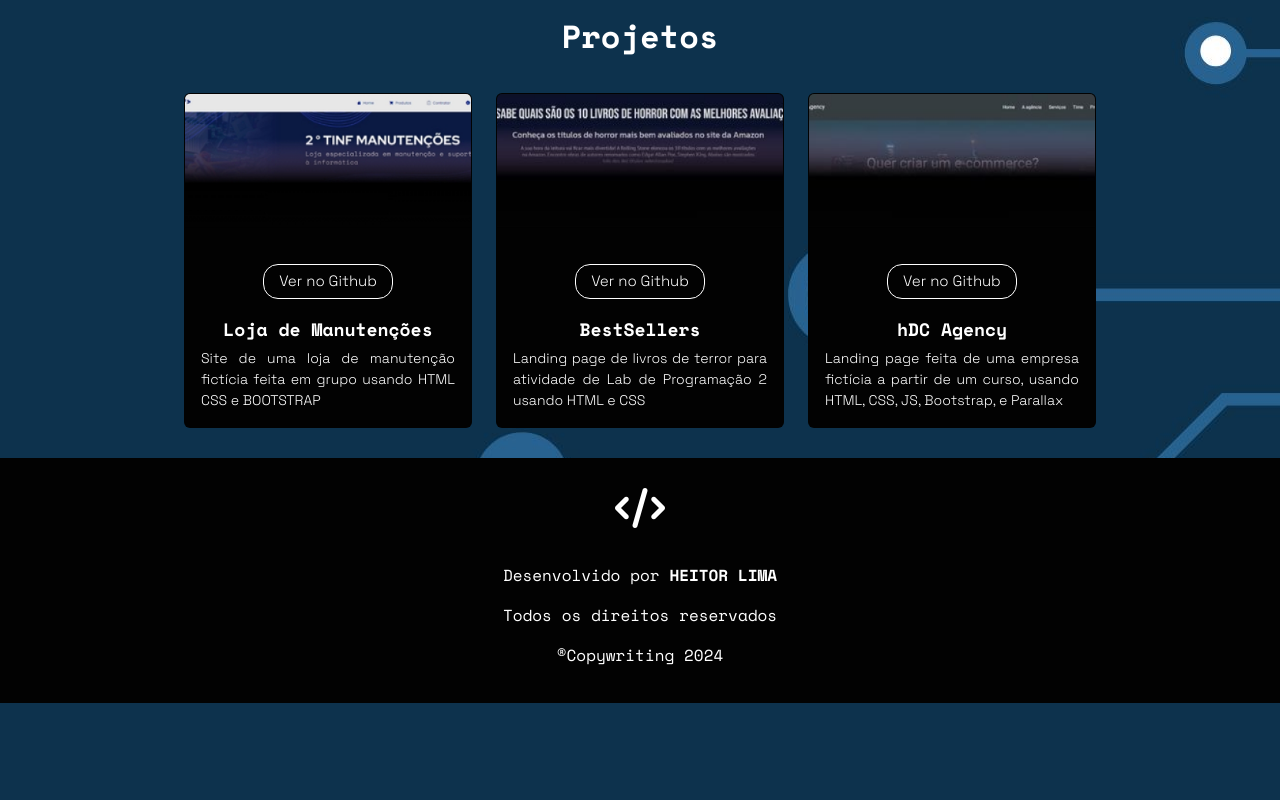
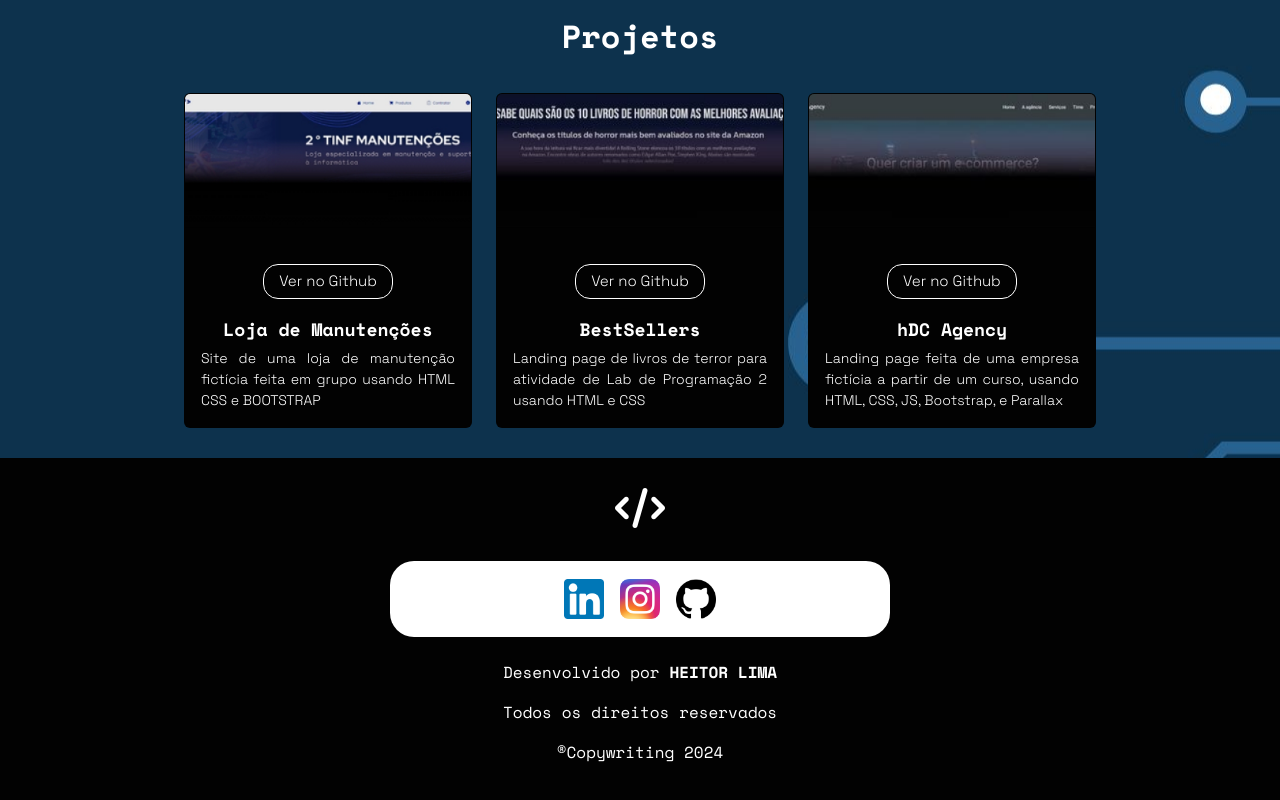
Before and after one commit to heitorfl/Portifolio, a plain HTML site: page index.html in a window 1280 px wide. Shown: the part 1093-1893 px from the top of the page. Before the commit the page ends 1796 px from the top, so only its background shows below. Drawn offline with nearby package versions, Linux system fonts and the light colour scheme.

Commit message:
Correção bug responsividade mobile

```diff
--- a/index.html
+++ b/index.html
@@ -134,6 +134,11 @@
             <div id="logo">
                 <i class="fa-solid fa-code"></i>
             </div>
+            <div class="f-sociais">
+                <a href="https://www.linkedin.com/in/heitor-fernandes-de-lima-25aaa7339/" target="_blank"><img src="src/img/linkedinho.png" alt="" ></a>
+                <a href="https://www.instagram.com/_heitorfl" target="_blank"><img src="src/img/instagrao.png" alt=""></a>
+                <a href="https://github.com/heitorfl" target="_blank"><img src="src/img/goodhub.png" alt=""></a>
+            </div>
             <p class="font-space-mono">Desenvolvido por <strong>HEITOR LIMA</strong></p>
             <p class="font-space-mono">Todos os direitos reservados</p>
             <p class="font-space-mono">&regCopywriting 2024</p>
--- a/src/css/style.css
+++ b/src/css/style.css
@@ -236,13 +236,32 @@
     padding: 20px;
     background-color: #020202;
     margin-bottom: 0;
+    justify-content: center;
+    align-items: center;
+    display: flex;
+    flex-direction: column;
+}
+
+footer .f-sociais{
+    display: flex;
+    align-items: center;
+    justify-content: center;
+    background-color: #FFFF;
+    padding: 10px 0 10px 0;
+    width: 500px;
+    margin: 23px;
+    border-radius: 24px;
+}
+
+footer .f-sociais img{
+    width: 40px;
+    margin: 8px;
 }
 
 footer i{
     font-size: 40px;
     color: #FFFF;
     padding: 10px;
-    margin-bottom: 25px;
 }
 
 footer p{
@@ -364,6 +383,7 @@
     /*About*/
     #about{
         margin-top: -10px;
+        margin-bottom: 10px;
     }
     #about #foto-perfil{
         width: 300px;
@@ -373,7 +393,10 @@
         margin: 50px 0 20px 30px;
     }
     #about h1{
-        font-size: 28px;
+        font-size: 27px;
+    }
+    #about p{
+        font-size: 15px;
     }
     #about .redes-sociais button{
         display: none;
@@ -392,4 +415,8 @@
     #projects .card:hover{
         margin: -15px 0 20px -160px;
     }
+    /*Footer*/
+    footer .f-sociais{
+        width: 250px;
+    }
 }
```
Also changed, not shown: src/img/goodhub.png (added), src/img/instagrao.png (added), src/img/linkedinho.png (added).
